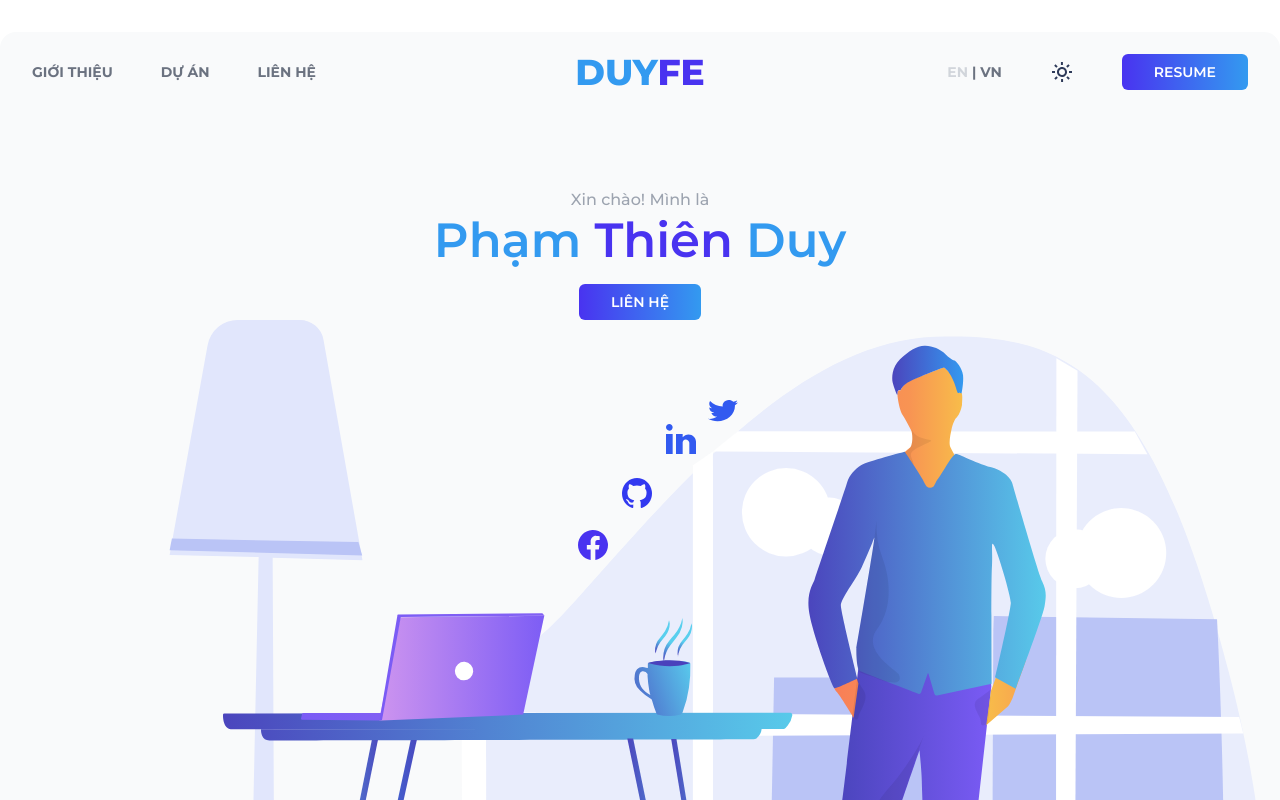
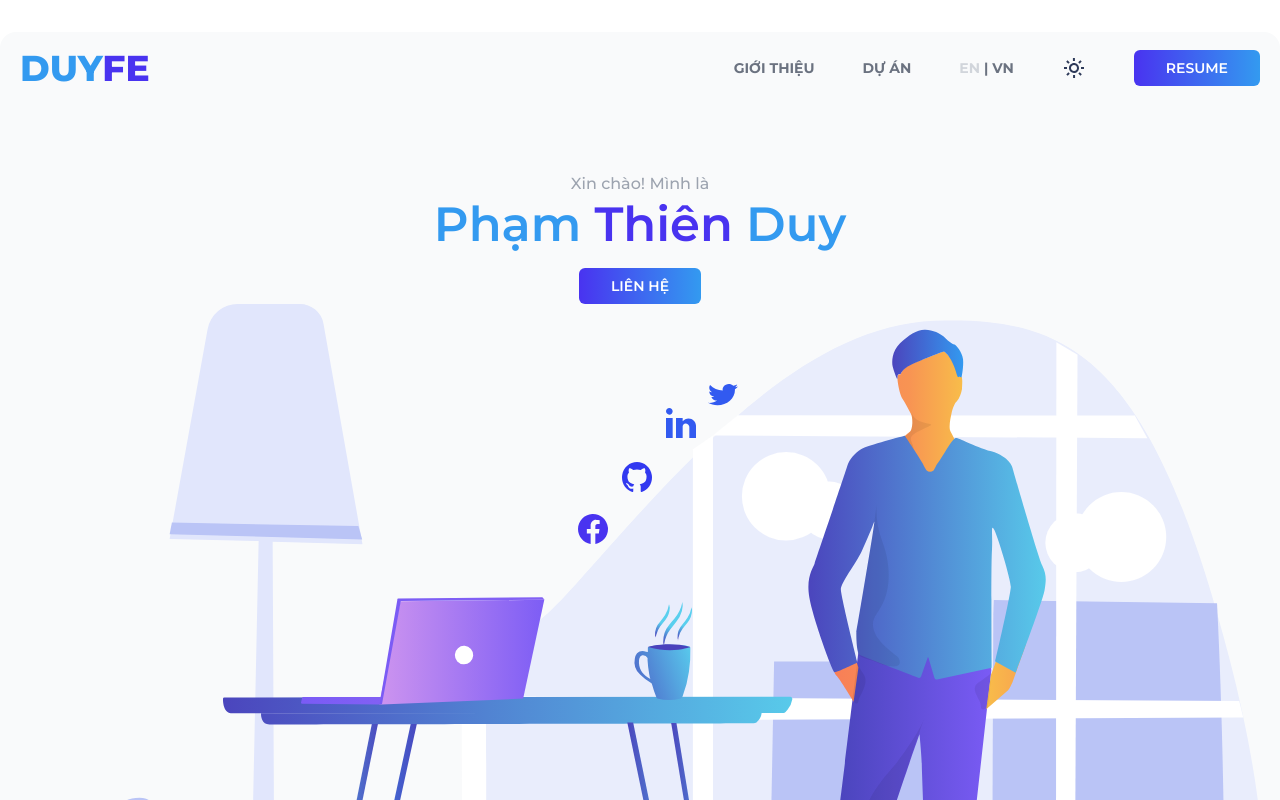
Before and after one commit to phamthienduy-dev/Portfolio-2.0, a React (Create React App) app: page / in a window 1280 px wide. Shown: the top 800 px of the page. Built offline with nearby package versions, Linux system fonts and the light colour scheme; what tailwindcss-border-gradient-radius would draw is missing.

Commit message:
Add new project, fix nav bar

```diff
--- a/package.json
+++ b/package.json
@@ -14,6 +14,7 @@
     "react": "^17.0.2",
     "react-dom": "^17.0.2",
     "react-hero-icon": "^0.0.7",
+    "react-intersection-observer": "^8.32.5",
     "react-scripts": "4.0.3",
     "tailwindcss-border-gradient-radius": "^2.0.0",
     "web-vitals": "^1.1.2"
--- a/src/App.js
+++ b/src/App.js
@@ -6,18 +6,20 @@ import AboutSection from "./sections/AboutSection/AboutSection";
 import ProjectSection from "./sections/ProjectSection/ProjectSection";
 import CTASection from "./sections/CTASection/CTASection";
 import Footer from "./sections/Footer/Footer";
+import NavBar from "./sections/HeroSection/NavBar";
 
 function App() {
   const [vietnamese, setVietnamese] = useState(true);
 
   return (
     <>
+      <NavBar vietnamese={vietnamese} setVietnamese={setVietnamese} />
       <HeroSection vietnamese={vietnamese} setVietnamese={setVietnamese} />
-      <main>
-        <AboutSection vietnamese={vietnamese} />
-        <ProjectSection vietnamese={vietnamese} />
-        <CTASection vietnamese={vietnamese} />
-      </main>
+
+      <AboutSection vietnamese={vietnamese} />
+      <ProjectSection vietnamese={vietnamese} />
+      <CTASection vietnamese={vietnamese} />
+
       <Footer vietnamese={vietnamese} setVietnamese={setVietnamese} />
     </>
   );
--- a/src/sections/AboutSection/AboutSection.js
+++ b/src/sections/AboutSection/AboutSection.js
@@ -5,10 +5,10 @@ import AboutContent from "./AboutContent/AboutContent";
 
 const AboutSection = (props) => {
   return (
-    <section className="mt-24" id="about-section">
+    <div className="mt-24" id="about-section">
       <AboutHeading vietnamese={props.vietnamese} />
       <AboutContent vietnamese={props.vietnamese} />
-    </section>
+    </div>
   );
 };
 
--- a/src/sections/CTASection/CTASection.js
+++ b/src/sections/CTASection/CTASection.js
@@ -6,9 +6,9 @@ const CTASection = (props) => {
   const vietnamese = props.vietnamese;
 
   return (
-    <section className="container mt-56 flex-col h-cta" id="cta-section">
+    <div className="container mt-56 flex-col h-cta" id="cta-section">
       <CTAIllustrationTop vietnamese={vietnamese} />
-    </section>
+    </div>
   );
 };
 
--- a/src/sections/Footer/Footer.js
+++ b/src/sections/Footer/Footer.js
@@ -7,7 +7,7 @@ const Footer = (props) => {
   const vietnamese = props.vietnamese;
 
   return (
-    <footer className="mt-64 container grid grid-cols-3 mb-9 px-11">
+    <div className="mt-64 container grid grid-cols-3 mb-9 px-11">
       <div className="">
         <span className="text-2xl flex justify-self-center font-extrabold ">
           <div className="text-primary-200">DUY</div>
@@ -72,7 +72,7 @@ const Footer = (props) => {
           </address>
         </div>
       </div>
-    </footer>
+    </div>
   );
 };
 
--- a/src/sections/HeroSection/HeroSection.js
+++ b/src/sections/HeroSection/HeroSection.js
@@ -1,19 +1,13 @@
-import NavBar from "./NavBar";
 import Introduction from "./Introduction";
 
 const HeroSection = (props) => {
-  console.log(props);
   return (
-    <header
-      className="container bg-gray-50 rounded-2xl mt-8 pt-1"
+    <div
+      className="container bg-gray-50 rounded-bl-2xl rounded-br-2xl pt-1"
       id="hero-section"
     >
-      <NavBar
-        vietnamese={props.vietnamese}
-        setVietnamese={props.setVietnamese}
-      />
       <Introduction vietnamese={props.vietnamese} />
-    </header>
+    </div>
   );
 };
 
--- a/src/sections/HeroSection/Introduction.js
+++ b/src/sections/HeroSection/Introduction.js
@@ -9,7 +9,7 @@ const Introduction = (props) => {
 
   return (
     <>
-      <div className="text-center mt-20">
+      <div className="text-center mt-16">
         <div className="text-gray-400 font-light mb-1">
           {vietnamese ? "Xin chào! Mình là" : "Hi! I am"}
         </div>
--- a/src/sections/HeroSection/NavBar.js
+++ b/src/sections/HeroSection/NavBar.js
@@ -1,7 +1,4 @@
-import React, { useState } from "react";
-
 import modeToggle from "../../assets/modeToggle.svg";
-import ButtonPrimary from "../../UI/ButtonPrimary";
 
 const NavBar = (props) => {
   const vietnamese = props.vietnamese;
@@ -22,26 +19,29 @@ const NavBar = (props) => {
   }
 
   return (
-    <div className="font-bold p-4 ">
-      <div className="grid grid-cols-3 text-gray-500">
-        <nav className="text-sm flex self-center gap-12 ">
-          <a href="#" className="hover:text-gray-900 transition duration-300 ">
-            {vietnamese ? "GIỚI THIỆU" : "ABOUT"}
-          </a>
-          <a href="#" className="hover:text-gray-900 transition duration-300">
-            {vietnamese ? "DỰ ÁN" : "PROJECTS"}
-          </a>
-          <a href="#" className="hover:text-gray-900 transition duration-300">
-            {vietnamese ? "LIÊN HỆ" : "CONTACT"}
-          </a>
-        </nav>
-        <div className="text-4xl flex justify-self-center font-extrabold ">
+    <div className="mt-8 font-bold py-4 px-5 sticky z-50 top-0 container bg-gray-50 rounded-tl-2xl rounded-tr-2xl">
+      <div className="grid grid-cols-2 text-gray-500">
+        <div className="text-4xl flex  font-extrabold justify-self-start ">
           <a href="/">
             <span className="text-primary-200">DUY</span>
             <span className="text-secondary-200">FE</span>
           </a>
         </div>
+        <nav className="text-sm flex self-center gap-12 justify-self-end ">
           <div className="flex justify-self-end gap-12 self-center text-sm ">
+            <a
+              href="#"
+              className="hover:text-gray-900 transition duration-300 self-center "
+            >
+              {vietnamese ? "GIỚI THIỆU" : "ABOUT"}
+            </a>
+            <a
+              href="#"
+              className="hover:text-gray-900 transition duration-300 self-center"
+            >
+              {vietnamese ? "DỰ ÁN" : "PROJECTS"}
+            </a>
+
             <div className="self-center">
               <a
                 href="#"
@@ -70,6 +70,7 @@ const NavBar = (props) => {
               RESUME
             </a>
           </div>
+        </nav>
       </div>
     </div>
   );
--- a/src/sections/ProjectSection/ProjectContent/Projects.js
+++ b/src/sections/ProjectSection/ProjectContent/Projects.js
@@ -3,6 +3,7 @@ import { React } from "react";
 import OMNIFOOD from "./OMNIFOOD";
 import Bankist from "./Bankist";
 import Forkify from "./forkify";
+import AmazonClone from "./amazonClone";
 
 const Projects = (props) => {
   return (
@@ -17,7 +18,7 @@ const Projects = (props) => {
         <Forkify vietnamese={props.vietnamese} />
       </div>
       <div>
-        <OMNIFOOD vietnamese={props.vietnamese} />
+        <AmazonClone vietnamese={props.vietnamese} />
       </div>
     </div>
   );
--- /dev/null
+++ b/src/sections/ProjectSection/ProjectContent/amazonClone.js
@@ -0,0 +1,51 @@
+import React from "react";
+
+import AmazonClonePic from "../../../assets/AmazonClone.png";
+import HTMLTag from "../../../assets/HTMLTag.svg";
+import CSSTag from "../../../assets/CSSTag.svg";
+import ReactTag from "../../../assets/ReactTag.svg";
+
+function AmazonClone(props) {
+  const vietnamese = props.vietnamese;
+
+  return (
+    <div className="h-full border-gradient-b-blue-purple-white border-transparent border-solid border-2 rounded-xl ">
+      <div className="p-5 grid grid-cols-2 gap-5 h-full">
+        <img
+          src={AmazonClonePic}
+          className="rounded-lg"
+          alt="Amazon Clone project "
+        />
+        <div className="py-9">
+          <h1 className="text-3xl text-gray-500 font-semibold">Amazon Clone</h1>
+          <div className="flex gap-1">
+            <img src={HTMLTag} alt="HTML Tag" />
+            <img src={CSSTag} alt="CSS Tag" />
+            <img src={ReactTag} alt="React Tag" />
+          </div>
+          <p className="mt-4 text-gray-500">
+            {vietnamese ? "Amazon Clone project" : "Amazon Clone project"}
+          </p>
+          <div className="mt-6 flex gap-6 text-sm text-gray-500 h-9">
+            <a
+              className="shadow-md px-4 py-2 font-bold hover:shadow-x cursor-not-allowed transition rounded-md duration-300"
+              href="#"
+              // target="_blank"
+            >
+              {vietnamese ? "XEM" : "VIEW"}
+            </a>
+            <a
+              className="font-bold px-4 py-2 bg-gradient-to-r from-secondary-200 to-primary-200 hover:shadow-lg transition text-white rounded-md duration-300"
+              target="_blank"
+              href="https://github.com/phamthienduy-dev/amazon-clone"
+            >
+              SOURCE CODE
+            </a>
+          </div>
+        </div>
+      </div>
+    </div>
+  );
+}
+
+export default AmazonClone;
--- a/src/sections/ProjectSection/ProjectSection.js
+++ b/src/sections/ProjectSection/ProjectSection.js
@@ -5,10 +5,10 @@ import Projects from "./ProjectContent/Projects";
 
 const ProjectSection = (props) => {
   return (
-    <section className="mt-24" id="project-section">
+    <div className="mt-24" id="project-section">
       <ProjectHeading vietnamese={props.vietnamese} />
       <Projects vietnamese={props.vietnamese} />
-    </section>
+    </div>
   );
 };
 
```
Also changed, not shown: src/assets/AmazonClone.png (added), 1 other file (tests, documents, lock files or other folders). Lines whose indentation alone changed are shown as unchanged.
